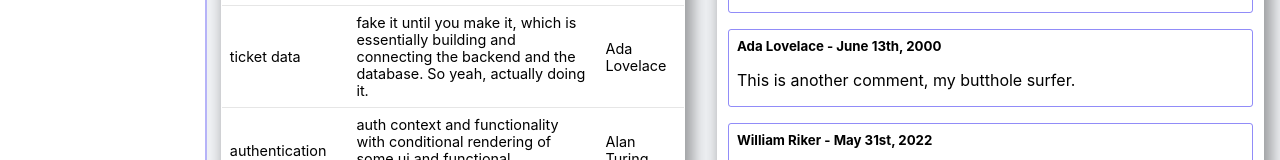
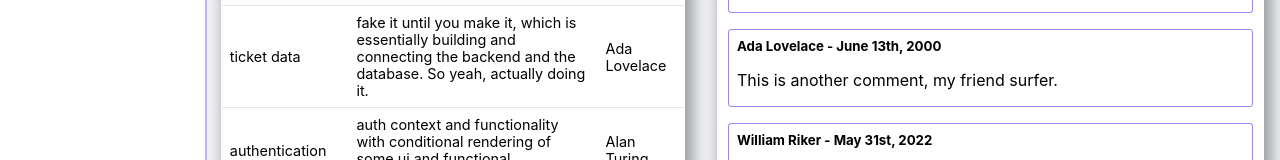
Before and after one commit to Tasups/bug-tracker-frontend, a React (Create React App) app: page /projectboard in a window 1280 px wide. Shown: the part 606-766 px from the top of the page. Built offline with nearby package versions, Linux system fonts and the light colour scheme.

Commit message:
eslint disabled on ProjectBoard lines 18, 106, 108

```diff
--- a/src/components/projectBoard/ProjectBoard.js
+++ b/src/components/projectBoard/ProjectBoard.js
@@ -15,6 +15,7 @@ const { v4: uuidv4 } = require('uuid');
 const ProjectBoard = () => {
 
   const [open, setOpen] = useState(false)
+  // eslint-disable-next-line
   const [projects, setProjects] = useState(projectsData)
   const [tickets, setTickets] = useState(ticketsData)
   const [ticketForDescription, setTicketForDescription] = useState(tickets[0])
@@ -102,7 +103,9 @@ const ProjectBoard = () => {
     }
     setComments([...comments, newTicketComment])
     setNewComment("");
+    // eslint-disable-next-line
     const ticketToUpdate = tickets.filter((ticket) => ticket.id === parentID);
+    // eslint-disable-next-line
     const updatedTicket = ticketToUpdate[0].comments.push(newTicketComment);
     //setTickets([...tickets, updatedTicket]);
   }
--- a/src/data/ticketsData.js
+++ b/src/data/ticketsData.js
@@ -21,7 +21,7 @@ const ticketsData = [
     date: "June 22nd, 2022"
   },
   {
-    comment: "This is another comment, my butthole surfer.",
+    comment: "This is another comment, my friend surfer.",
     id: uuidv4(),
     author: "Ada Lovelace",
     date: "June 13th, 2000"
@@ -64,7 +64,7 @@ const ticketsData = [
     date: "June 22nd, 2022"
   },
   {
-    comment: "This is another comment, my butthole surfer.",
+    comment: "This is another comment, my another surfer.",
     id: uuidv4(),
     author: "Ada Lovelace",
     date: "June 13th, 2000"
@@ -107,7 +107,7 @@ const ticketsData = [
     date: "June 22nd, 2022"
   },
   {
-    comment: "This is another comment, my butthole surfer.",
+    comment: "This is another comment, my one surfer.",
     id: uuidv4(),
     author: "Ada Lovelace",
     date: "June 13th, 2000"
@@ -150,7 +150,7 @@ const ticketsData = [
     date: "June 22nd, 2022"
   },
   {
-    comment: "This is another comment, my butthole surfer.",
+    comment: "This is another comment, my significant other surfer.",
     id: uuidv4(),
     author: "Ada Lovelace",
     date: "June 13th, 2000"
@@ -192,7 +192,7 @@ const ticketsData = [
     date: "June 22nd, 2022"
   },
   {
-    comment: "This is another comment, my butthole surfer.",
+    comment: "This is another comment, my surfer.",
     id: uuidv4(),
     author: "Ada Lovelace",
     date: "June 13th, 2000"
@@ -234,7 +234,7 @@ const ticketsData = [
     date: "June 22nd, 2022"
   },
   {
-    comment: "This is another comment, my butthole surfer.",
+    comment: "This is another comment, my friend surfer.",
     id: uuidv4(),
     author: "Ada Lovelace",
     date: "June 13th, 2000"
```
